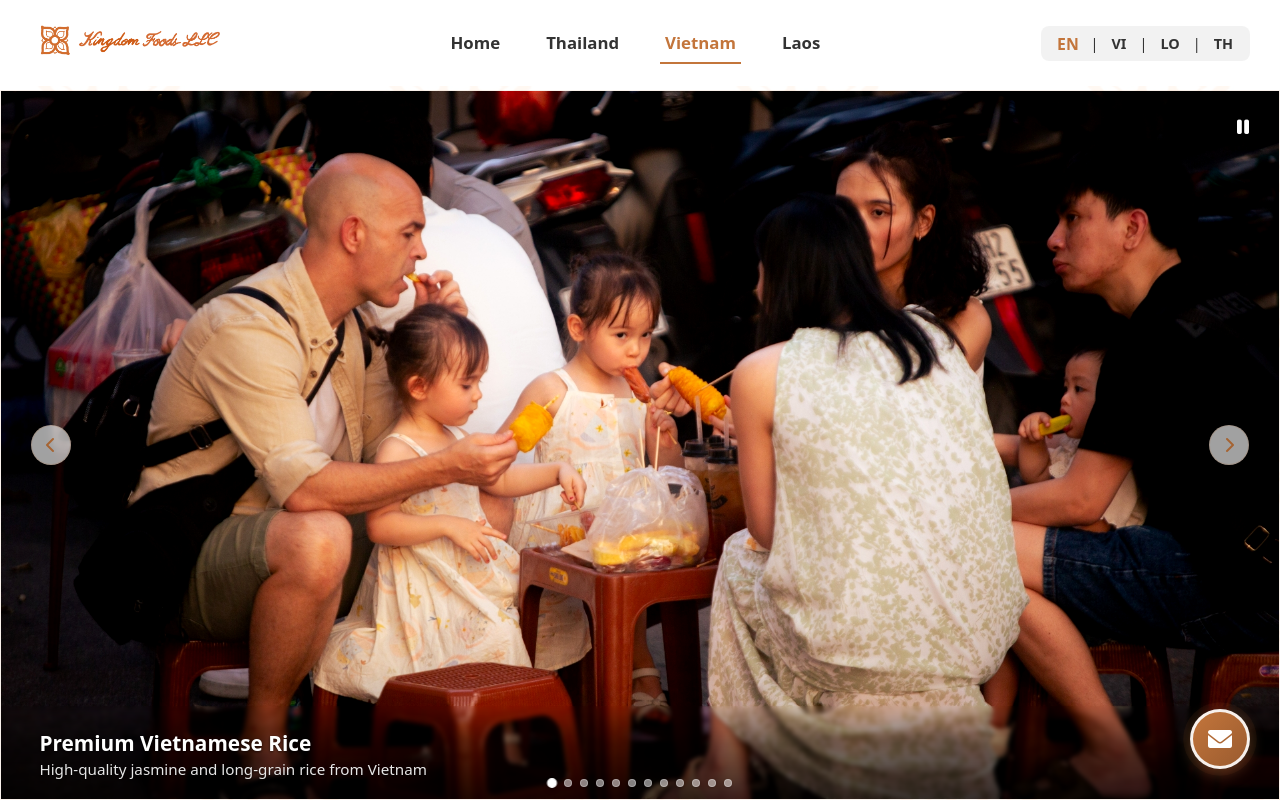
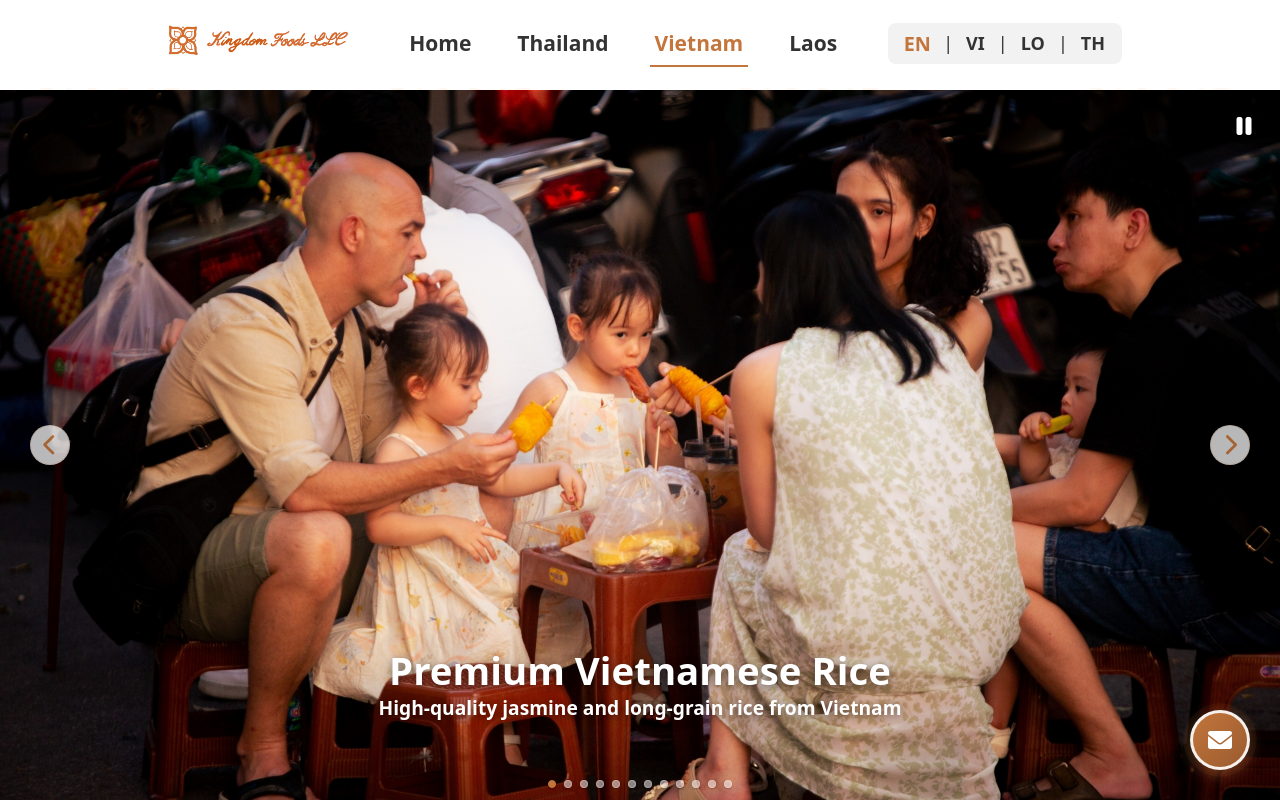
Before and after one commit to Hastapkin/Kingdom-Food, a Flask app: page /pages/vietnam in a window 1280 px wide. Run offline with Flask 3, Linux system fonts and the light colour scheme; parts of the project's set-up code (start-up, migrations or seed data) failed here and were passed over.

Commit message:
Update style

```diff
--- a/static/css/styles.css
+++ b/static/css/styles.css
@@ -23,8 +23,6 @@
 
     /* Typography */
     --font-primary: 'Noto Sans', sans-serif;
-    --font-secondary: 'Noto Sans', serif;
-
     /* Effects */
     --transition-speed: 0.1s;
     --box-shadow: 0 10px 30px rgba(0, 0, 0, 0.08);
@@ -44,9 +42,9 @@
 }
 
 html {
-    font-size: 16px;
+    font-size: clamp(12px, 2vw, 20px);
     scroll-behavior: smooth;
-    scroll-padding-top: 100px;
+    scroll-padding-top: clamp(40px, 8vw, 100px);
     overflow-x: hidden;
     width: 100%;
 }
@@ -61,6 +59,7 @@ body {
     -moz-osx-font-smoothing: grayscale;
     overflow-x: hidden;
     width: 100%;
+    font-size: 1rem;
 }
 
 .page-background {
@@ -78,7 +77,7 @@ body {
 
 /* ===== Typography ===== */
 h1, h2, h3, h4, h5, h6 {
-    font-family: var(--font-secondary);
+    font-family: var(--font-primary);
     font-weight: 700;
     line-height: 1.2;
     margin-bottom: 0.5em;
@@ -86,16 +85,13 @@ h1, h2, h3, h4, h5, h6 {
 }
 
 h1 {
-    font-size: 3.5rem;
-    font-size: clamp(2rem, 5vw, 3.5rem);
+    font-size: clamp(1.5rem, 6vw, 3.5rem);
 }
 h2 {
-    font-size: 2.8rem;
-    font-size: clamp(1.8rem, 4vw, 2.8rem);
+    font-size: clamp(1.2rem, 4vw, 2.5rem);
 }
 h3 {
-    font-size: 2rem;
-    font-size: clamp(1.5rem, 3vw, 2rem);
+    font-size: clamp(1rem, 3vw, 2rem);
 }
 
 p {
@@ -126,34 +122,71 @@ img {
 
 /* ===== Layout - Optimized for Full Width ===== */
 .container {
-    max-width: 100%;
+    width: 100%;
+    max-width: 100vw;
     margin: 0 auto;
-    padding: 0 15px; /* Reduced padding */
+    padding: 0 clamp(8px, 2vw, 32px);
     position: relative;
+}
+
+/* Mobile first approach */
+@media (max-width: 767px) {
+    .container {
+        width: 100%;
+        padding: 0 10px;
+    }
+
+    .about-content {
+        grid-template-columns: 1fr;
+        gap: 20px;
+    }
+
+    .about-text {
+        padding: 15px;
+        min-height: auto;
+    }
 }
 
 @media (min-width: 768px) {
     .container {
-        padding: 0 30px; /* Reduced from 40px */
+        width: 90%;
+        padding: 0 20px;
+    }
+}
+
+@media (min-width: 992px) {
+    .container {
+        width: 85%;
+        padding: 0 25px;
+    }
+
+    .about-content {
+        grid-template-columns: 2.4fr 0.9fr;
+        gap: 40px;
     }
 }
 
 @media (min-width: 1200px) {
     .container {
-        max-width: 1400px;
-        padding: 0 30px; /* Reduced from 40px */
+        width: 80%;
+        padding: 0 30px;
+    }
+
+    .about-content {
+        grid-template-columns: 2.6fr 0.9fr;
+        gap: 50px;
     }
 }
 
 @media (min-width: 1600px) {
     .container {
-        max-width: 1600px;
-        padding: 0 30px; /* Reduced from 50px */
+        width: 75%;
+        padding: 0 30px;
     }
 }
 
 section {
-    padding: 100px 0;
+    padding: clamp(24px, 6vw, 100px) 0;
     position: relative;
 }
 
@@ -370,75 +404,34 @@ section {
 }
 
 .about-image {
-    position: relative;
-}
-
-@media (max-width: 991px) {
-    .about-image {
-        order: -1;
-    }
-}
-
-/* ===== Enhanced Slideshow - Minimal UI for Image Focus ===== */
+    width: 100%;
+    display: flex;
+    flex-direction: column;
+    align-items: center;
+}
+
 .about-image .slideshow-container {
     position: relative;
     width: 100%;
+    aspect-ratio: 16/9;
+    width: 100%;
+    max-width: 100vw;
+    height: auto;
+    background: #000;
+    border-radius: 16px;
     overflow: hidden;
-    border-radius: var(--border-radius-lg);
-    box-shadow: 0 15px 40px rgba(0, 0, 0, 0.12);
-    border: 1px solid rgba(195, 117, 59, 0.1); /* Very thin border */
-    background-color: #000;
-    aspect-ratio: 16/9; /* Maintain 1920x1080 aspect ratio */
-    height: auto; /* Let height be determined by aspect ratio */
-}
-
-/* Height adjustments - Increased for better impact */
-@media (min-width: 1600px) {
-    .about-image .slideshow-container {
-        width: 100%;
-    }
-}
-
-@media (min-width: 1200px) {
-    .about-image .slideshow-container {
-        width: 100%;
-    }
-}
-
-@media (min-width: 992px) and (max-width: 1199px) {
-    .about-image .slideshow-container {
-        width: 100%;
-    }
-}
-
-@media (min-width: 768px) and (max-width: 991px) {
-    .about-image .slideshow-container {
-        width: 100%;
-    }
-}
-
-@media (min-width: 576px) and (max-width: 767px) {
-    .about-image .slideshow-container {
-        width: 100%;
-    }
-}
-
-@media (max-width: 575px) {
-    .about-image .slideshow-container {
-        width: 100%;
-    }
 }
 
 .about-image .slideshow-slide {
     position: absolute;
-    top: 0;
-    left: 0;
-    width: 100%;
-    height: 100%;
+    top: 0; left: 0;
+    width: 100%; height: 100%;
     opacity: 0;
-    transition: opacity 0.5s ease;
-    border-radius: var(--border-radius-lg);
-    overflow: hidden;
+    transition: opacity 0.5s;
+    z-index: 0;
+    display: flex;
+    align-items: center;
+    justify-content: center;
 }
 
 .about-image .slideshow-slide.active {
@@ -446,68 +439,44 @@ section {
     z-index: 1;
 }
 
-/* Make slideshow images truly full and clean */
 .about-image .slideshow-slide img {
     width: 100%;
     height: 100%;
-    object-fit: cover; /* Changed back to cover for 1920x1080 images */
+    object-fit: cover;
     object-position: center center;
     display: block;
-    border-radius: var(--border-radius-lg);
-    filter: brightness(1) contrast(1.05); /* Slightly brighter */
-    will-change: opacity;
-    backface-visibility: hidden;
-    -webkit-backface-visibility: hidden;
-}
-
-/* Remove vignette effect for cleaner image */
-.about-image .slideshow-slide::after {
-    display: none; /* Remove dark overlay completely */
-}
-
-/* Much smaller, less intrusive slide captions */
+}
+
 .about-image .slide-caption {
     position: absolute;
-    bottom: 0;
-    left: 0;
-    right: 0;
-    background: linear-gradient(
-        to top,
-        rgba(0, 0, 0, 0.6) 0%,
-        rgba(0, 0, 0, 0.3) 60%,
-        transparent 100%
-    );
-    padding: 15px 20px 12px; /* Much smaller padding */
-    color: white;
-    text-align: left;
-    backdrop-filter: blur(2px);
+    left: 0; right: 0;
+    bottom: 8%;
+    color: #fff;
+    text-align: center;
     z-index: 2;
-    border-radius: 0 0 var(--border-radius-lg) var(--border-radius-lg);
-}
-
-/* Smaller caption text */
-.about-image .slide-caption h3 {
-    color: white;
-    margin-bottom: 4px; /* Reduced margin */
-    font-size: clamp(1rem, 2.2vw, 1.3rem); /* Smaller text */
-    text-shadow: 0 1px 3px rgba(0, 0, 0, 0.7);
+    padding: clamp(4px, 1vw, 16px) clamp(8px, 2vw, 32px);
+    font-size: clamp(0.9rem, 2vw, 1.3rem);
     font-weight: 600;
-}
-
+    text-shadow: 0 2px 8px rgba(0,0,0,0.5);
+    background: none;
+    border-radius: 0;
+    margin: 0;
+    box-sizing: border-box;
+    pointer-events: none;
+}
+
+.about-image .slide-caption h3,
 .about-image .slide-caption p {
-    color: rgba(255, 255, 255, 0.9);
-    font-size: clamp(0.8rem, 1.7vw, 0.95rem); /* Smaller text */
-    margin-bottom: 0;
-    line-height: 1.3;
-    text-shadow: 0 1px 2px rgba(0, 0, 0, 0.7);
-}
-
-/* Smaller, more subtle navigation buttons */
+    margin: 0;
+    color: #fff;
+    background: none;
+    text-shadow: 0 2px 8px rgba(0,0,0,0.5);
+}
+
 .about-image .slideshow-nav {
     position: absolute;
     top: 50%;
-    left: 0;
-    right: 0;
+    left: 0; right: 0;
     transform: translateY(-50%);
     display: flex;
     justify-content: space-between;
@@ -516,60 +485,76 @@ section {
 }
 
 .about-image .slideshow-nav button {
-    background: rgba(255, 255, 255, 0.75);
-    backdrop-filter: blur(5px);
-    color: var(--primary-color);
-    border: 1px solid rgba(195, 117, 59, 0.2);
-    width: 40px; /* Smaller buttons */
-    height: 40px;
+    background: rgba(255,255,255,0.85);
+    color: #C3753B;
+    border: 1px solid rgba(195,117,59,0.2);
+    width: 40px; height: 40px;
     border-radius: 50%;
-    display: flex;
-    align-items: center;
-    justify-content: center;
+    display: flex; align-items: center; justify-content: center;
     cursor: pointer;
-    transition: all 0.3s ease;
-    box-shadow: 0 2px 6px rgba(0, 0, 0, 0.1);
-    font-size: 1rem; /* Smaller icons */
-    opacity: 0.85; /* More transparent */
+    font-size: 1.1rem;
+    transition: all 0.3s;
+    opacity: 0.85;
 }
 
 .about-image .slideshow-nav button:hover {
-    background: rgba(255, 255, 255, 0.9);
-    color: var(--primary-color);
-    transform: scale(1.05);
-    box-shadow: 0 3px 8px rgba(0, 0, 0, 0.15);
+    background: #fff;
+    color: #C3753B;
     opacity: 1;
 }
 
-/* Smaller, more subtle dots */
 .about-image .slideshow-dots {
     position: absolute;
-    bottom: 12px; /* Closer to bottom */
+    bottom: 12px;
     left: 50%;
     transform: translateX(-50%);
     display: flex;
-    gap: 8px; /* Smaller gap */
+    gap: 8px;
     z-index: 3;
 }
 
 .about-image .dot {
-    width: 8px; /* Smaller dots */
-    height: 8px;
+    width: 8px; height: 8px;
     border-radius: 50%;
-    background: rgba(255, 255, 255, 0.5);
+    background: rgba(255,255,255,0.5);
+    border: 1px solid rgba(255,255,255,0.3);
+    box-shadow: 0 1px 2px rgba(0,0,0,0.2);
     cursor: pointer;
-    transition: all 0.3s ease;
-    backdrop-filter: blur(3px);
-    border: 1px solid rgba(255, 255, 255, 0.3);
-    box-shadow: 0 1px 2px rgba(0, 0, 0, 0.2);
+    transition: all 0.3s;
 }
 
 .about-image .dot.active,
 .about-image .dot:hover {
-    background: white;
-    transform: scale(1.25);
-    box-shadow: 0 2px 4px rgba(0, 0, 0, 0.3);
-    border-color: white;
+    background: #C3753B;
+    border-color: #C3753B;
+}
+
+@media (max-width: 768px) {
+    .about-image .slideshow-container {
+        border-radius: 10px;
+        aspect-ratio: 16/9;
+    }
+    .about-image .slide-caption {
+        font-size: 1rem;
+        padding: 0 4px;
+    }
+    .about-image .slideshow-nav button {
+        width: 32px; height: 32px; font-size: 0.95rem;
+    }
+    .about-image .slideshow-dots {
+        bottom: 8px;
+        gap: 6px;
+    }
+    .about-image .dot {
+        width: 7px; height: 7px;
+    }
+}
+
+@media (max-width: 400px) {
+    .about-image .slide-caption {
+        font-size: 0.9rem;
+        padding: 4px 2px;
+    }
 }
 
 /* ===== About Text Styling ===== */
@@ -1363,84 +1327,49 @@ body.contact-page .floating-contact {
     display: none;
 }
 
-.floating-contact:hover:before {
-    opacity: 1;
-    visibility: visible;
-    transform: translateY(-50%) translateX(-5px);
-}
-
 /* Responsive adjustments */
 @media (max-width: 768px) {
     .floating-contact {
-        bottom: 25px;
-        left: 25px;
-        width: 55px;
-        height: 55px;
+        bottom: clamp(15px, 2.5vw, 25px);
+        right: clamp(15px, 2.5vw, 25px);
+        width: clamp(45px, 4.5vw, 55px);
+        height: clamp(45px, 4.5vw, 55px);
     }
 
     .floating-contact i {
-        font-size: 1.3rem;
-    }
-
-    /* Position tooltip above on mobile */
-    .floating-contact:before {
-        right: auto;
-        left: 50%;
-        transform: translateX(-50%) translateY(-75px);
-        bottom: 75px;
-        top: auto;
-    }
-
-    .floating-contact:hover:before {
-        transform: translateX(-50%) translateY(-80px);
+        font-size: clamp(1.1rem, 1.3vw, 1.3rem);
     }
 }
 
 @media (max-width: 576px) {
     .floating-contact {
-        bottom: 20px;
-        left: 20px;
-        width: 50px;
-        height: 50px;
+        bottom: clamp(10px, 2vw, 20px);
+        right: clamp(10px, 2vw, 20px);
+        width: clamp(40px, 4vw, 50px);
+        height: clamp(40px, 4vw, 50px);
     }
 
     .floating-contact i {
-        font-size: 1.2rem;
-    }
-}
-
-.floating-contact {
-    margin-bottom: 1px;
-}
-
-@media (max-width: 768px) {
-    .floating-contact {
-        margin-bottom: 75px;
-    }
-}
-
-@media (max-width: 576px) {
-    .floating-contact {
-        margin-bottom: 70px;
-    }
-}
-
-/* ===== Alternative positions ===== */
+        font-size: clamp(1rem, 1.2vw, 1.2rem);
+    }
+}
+
+/* Alternative positions */
 /* If you want it on the right side instead */
 .floating-contact.right {
     left: auto;
-    right: 30px;
+    right: clamp(20px, 3vw, 30px);
 }
 
 @media (max-width: 768px) {
     .floating-contact.right {
-        right: 25px;
+        right: clamp(15px, 2.5vw, 25px);
     }
 }
 
 @media (max-width: 576px) {
     .floating-contact.right {
-        right: 20px;
+        right: clamp(10px, 2vw, 20px);
     }
 }
 
@@ -1548,12 +1477,6 @@ body.contact-page .floating-contact {
     border-radius: 0 !important;
     padding: 2vw 3vw 1.5vw;
     font-size: 1.5vw;
-    background: linear-gradient(
-        to top,
-        rgba(0, 0, 0, 0.7) 0%,
-        rgba(0, 0, 0, 0.4) 60%,
-        transparent 100%
-    );
 }
 
 .country-fullscreen-main .about-image .slideshow-nav,
```
Also changed, not shown: other parts of static/css/styles.css (+28 -48 lines).
